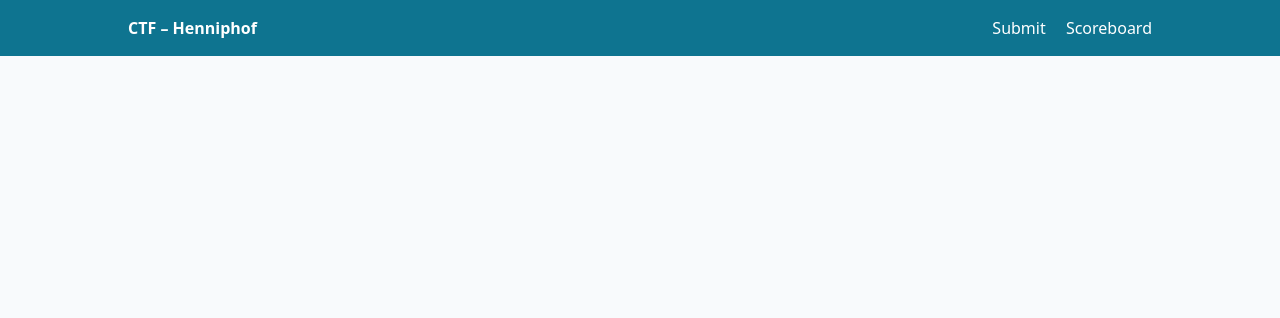
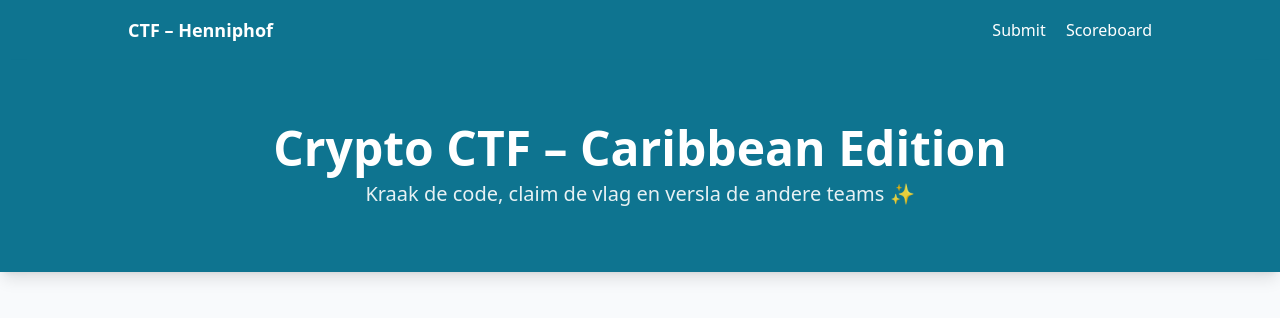
Before and after one commit to correhen/capture, a Flask app: template app/templates/base.html in a window 1280 px wide. Shown: the top 318 px of the page. Run offline with Flask 3, Linux system fonts and the light colour scheme; the template is opened without the code that fills it, so the values that code supplies are empty; parts of the project's set-up code (start-up, migrations or seed data) failed here and were passed over; some libraries are stand-ins or nearby versions.

Commit message:
Update base.html

```diff
--- a/app/templates/base.html
+++ b/app/templates/base.html
@@ -7,17 +7,34 @@
   <script src="https://cdn.tailwindcss.com"></script>
 </head>
 <body class="bg-slate-50 text-slate-800">
+
+  <!-- Navigatiebalk -->
   <header class="bg-cyan-700 text-white p-4">
     <div class="max-w-5xl mx-auto flex justify-between items-center">
-      <a href="/" class="font-bold">CTF – Henniphof</a>
+      <a href="/" class="font-bold text-lg">CTF – Henniphof</a>
       <nav class="space-x-4">
         <a href="/submit" class="hover:underline">Submit</a>
         <a href="/scoreboard" class="hover:underline">Scoreboard</a>
       </nav>
     </div>
   </header>
-  <main class="max-w-5xl mx-auto p-4">
+
+  <!-- Hero / banner -->
+  <section class="bg-cyan-700 text-white text-center py-16 shadow-lg">
+    <div class="max-w-5xl mx-auto">
+      <h1 class="text-4xl md:text-5xl font-bold mb-2">
+        Crypto CTF – Caribbean Edition
+      </h1>
+      <p class="text-lg md:text-xl opacity-90">
+        Kraak de code, claim de vlag en versla de andere teams ✨
+      </p>
+    </div>
+  </section>
+
+  <!-- Pagina-inhoud -->
+  <main class="max-w-5xl mx-auto p-4 mt-8">
     {% block content %}{% endblock %}
   </main>
+
 </body>
 </html>
```
